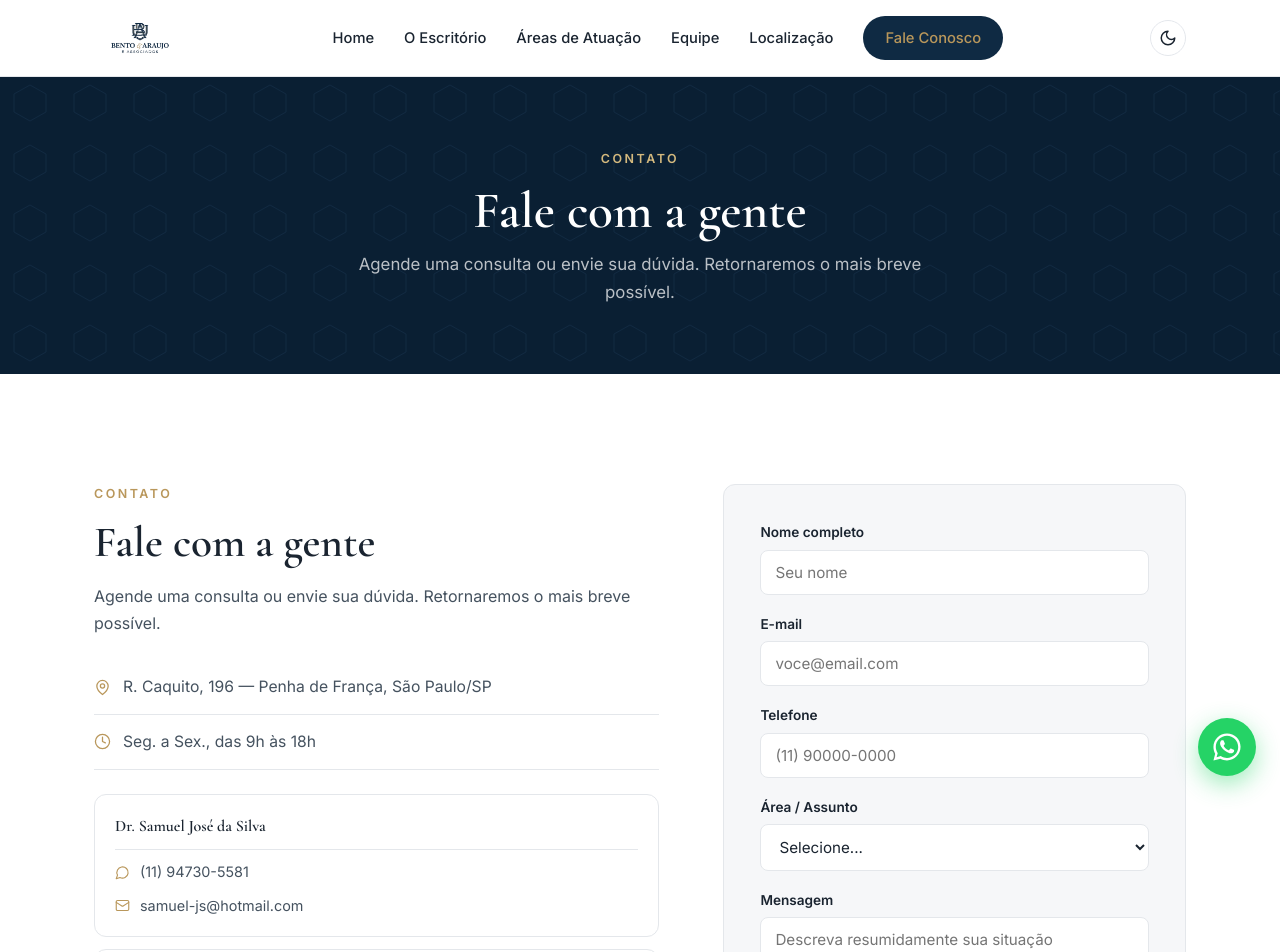
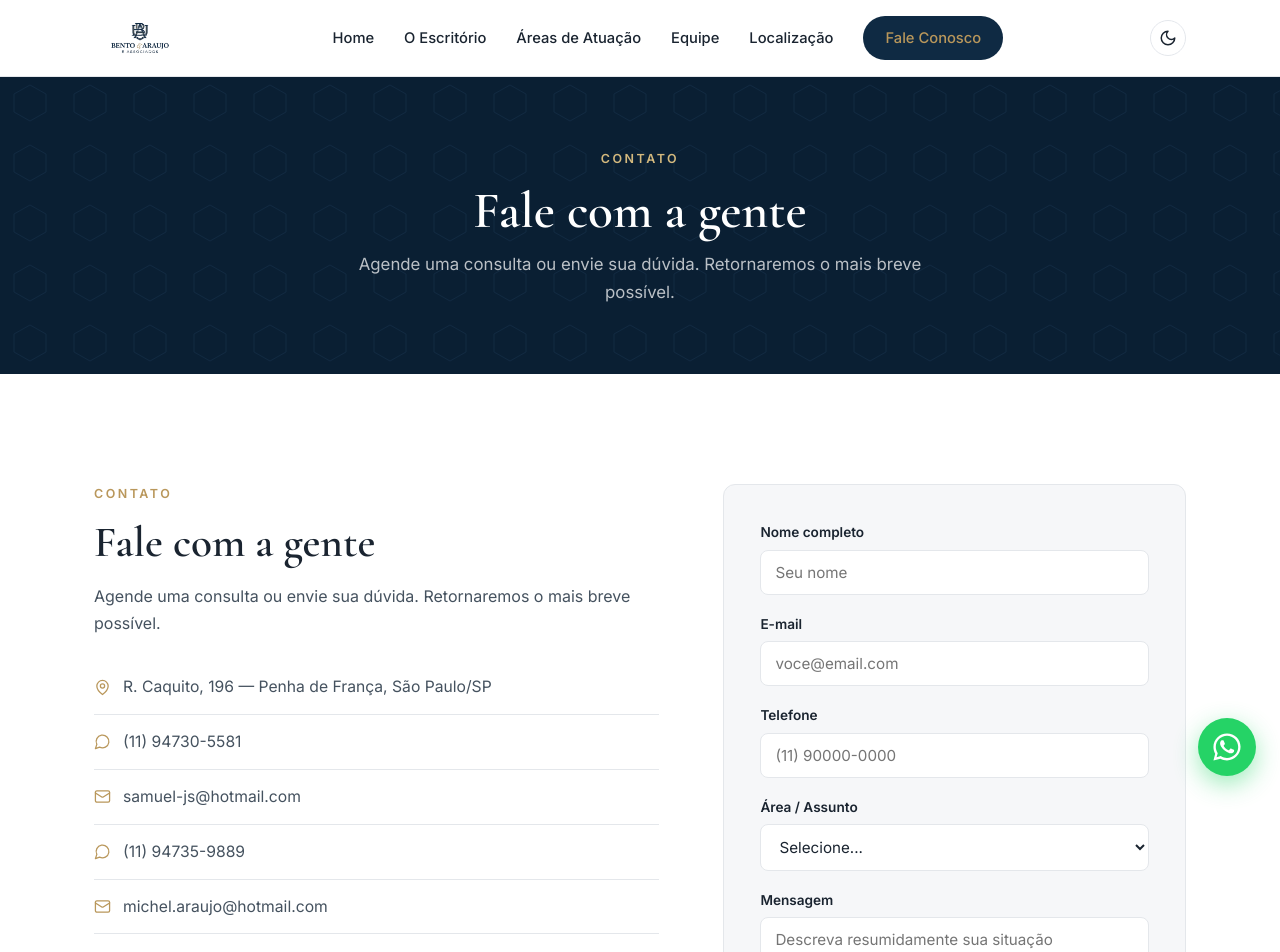
Before and after one commit to 77bueno/bento-araujo-site, a React (Vite) app: page /contato in a window 1280 px wide. Shown: the top 952 px of the page. Built offline with nearby package versions, Linux system fonts and the light colour scheme.

Commit message:
Reorganiza lista de contatos sem alterar visual

```diff
--- a/src/components/Contact.jsx
+++ b/src/components/Contact.jsx
@@ -1,17 +1,13 @@
 import { useState } from 'react'
 import { MapPin, MessageCircle, Mail, Clock } from 'lucide-react'
 
-const lawyers = [
-  {
-    name: 'Dr. Samuel José da Silva',
-    wa: { text: '(11) 94730-5581', href: 'https://wa.me/5511947305581' },
-    email: { text: 'samuel-js@hotmail.com', href: 'mailto:samuel-js@hotmail.com' },
-  },
-  {
-    name: 'Dr. Michel Anderson de Araújo',
-    wa: { text: '(11) 94735-9889', href: 'https://wa.me/5511947359889' },
-    email: { text: 'michel.araujo@hotmail.com', href: 'mailto:michel.araujo@hotmail.com' },
-  },
+const contactInfo = [
+  { icon: MapPin,        label: 'Endereço',          text: 'R. Caquito, 196 — Penha de França, São Paulo/SP' },
+  { icon: MessageCircle, label: 'Dr. Samuel (WA)',    text: '(11) 94730-5581',           href: 'https://wa.me/5511947305581' },
+  { icon: Mail,          label: 'E-mail Dr. Samuel',  text: 'samuel-js@hotmail.com',     href: 'mailto:samuel-js@hotmail.com' },
+  { icon: MessageCircle, label: 'Dr. Michel (WA)',    text: '(11) 94735-9889',           href: 'https://wa.me/5511947359889' },
+  { icon: Mail,          label: 'E-mail Dr. Michel',  text: 'michel.araujo@hotmail.com', href: 'mailto:michel.araujo@hotmail.com' },
+  { icon: Clock,         label: 'Horário',            text: 'Seg. a Sex., das 9h às 18h' },
 ]
 
 const areaOptions = [
@@ -57,31 +53,16 @@ export default function Contact() {
           <p>Agende uma consulta ou envie sua dúvida. Retornaremos o mais breve possível.</p>
 
           <ul className="contact-list">
-            <li>
-              <MapPin size={17} strokeWidth={1.8} />
-              <span>R. Caquito, 196 — Penha de França, São Paulo/SP</span>
-            </li>
-            <li>
-              <Clock size={17} strokeWidth={1.8} />
-              <span>Seg. a Sex., das 9h às 18h</span>
-            </li>
+            {contactInfo.map(({ icon: Icon, label, text, href }) => (
+              <li key={label}>
+                <Icon size={17} strokeWidth={1.8} />
+                {href
+                  ? <a href={href} target={href.startsWith('https') ? '_blank' : undefined} rel="noopener noreferrer">{text}</a>
+                  : <span>{text}</span>
+                }
+              </li>
+            ))}
           </ul>
-
-          <div className="contact-lawyers">
-            {lawyers.map(({ name, wa, email }) => (
-              <div key={name} className="contact-lawyer-block">
-                <span className="contact-lawyer-name">{name}</span>
-                <a href={wa.href} target="_blank" rel="noopener noreferrer" className="contact-lawyer-row">
-                  <MessageCircle size={15} strokeWidth={1.8} />
-                  {wa.text}
-                </a>
-                <a href={email.href} className="contact-lawyer-row">
-                  <Mail size={15} strokeWidth={1.8} />
-                  {email.text}
-                </a>
-              </div>
-            ))}
-          </div>
         </div>
 
         <form className="contact-form" onSubmit={handleSubmit} noValidate>
```
